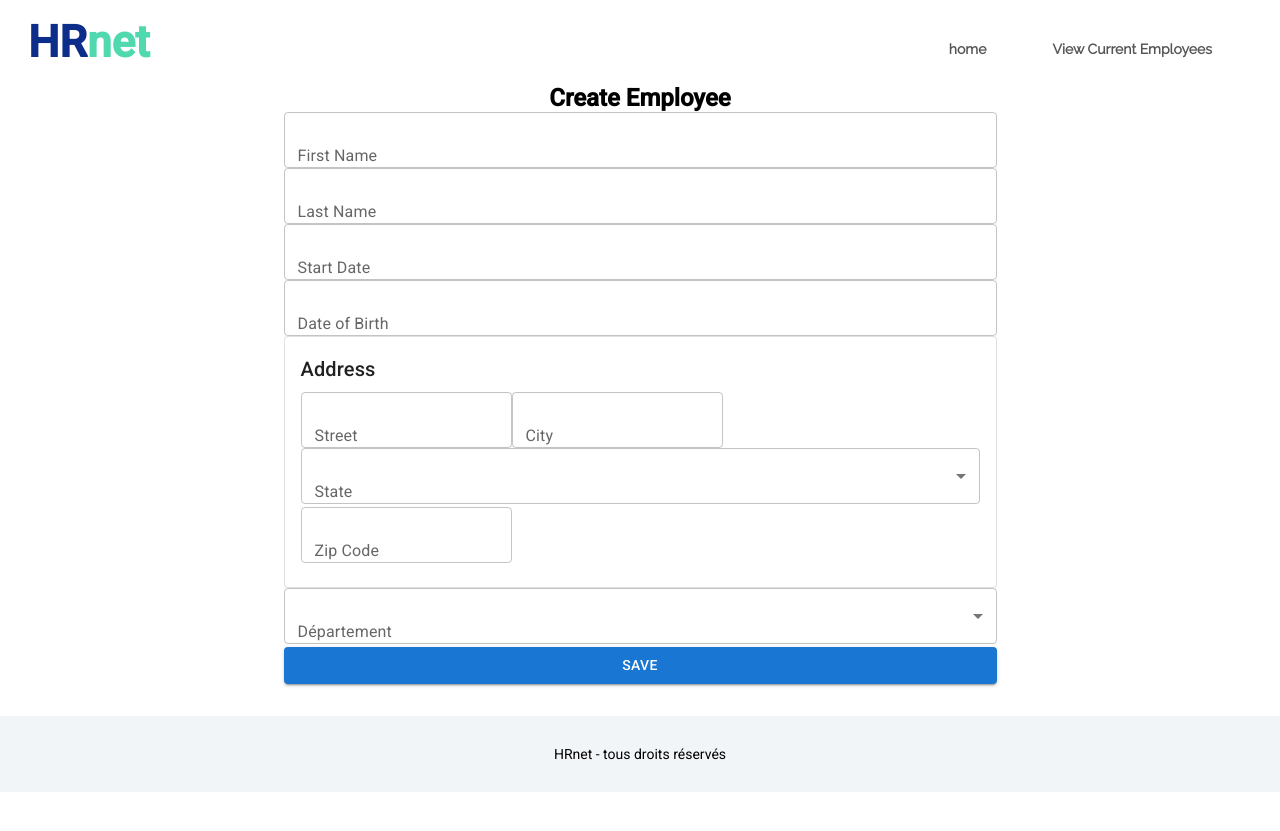
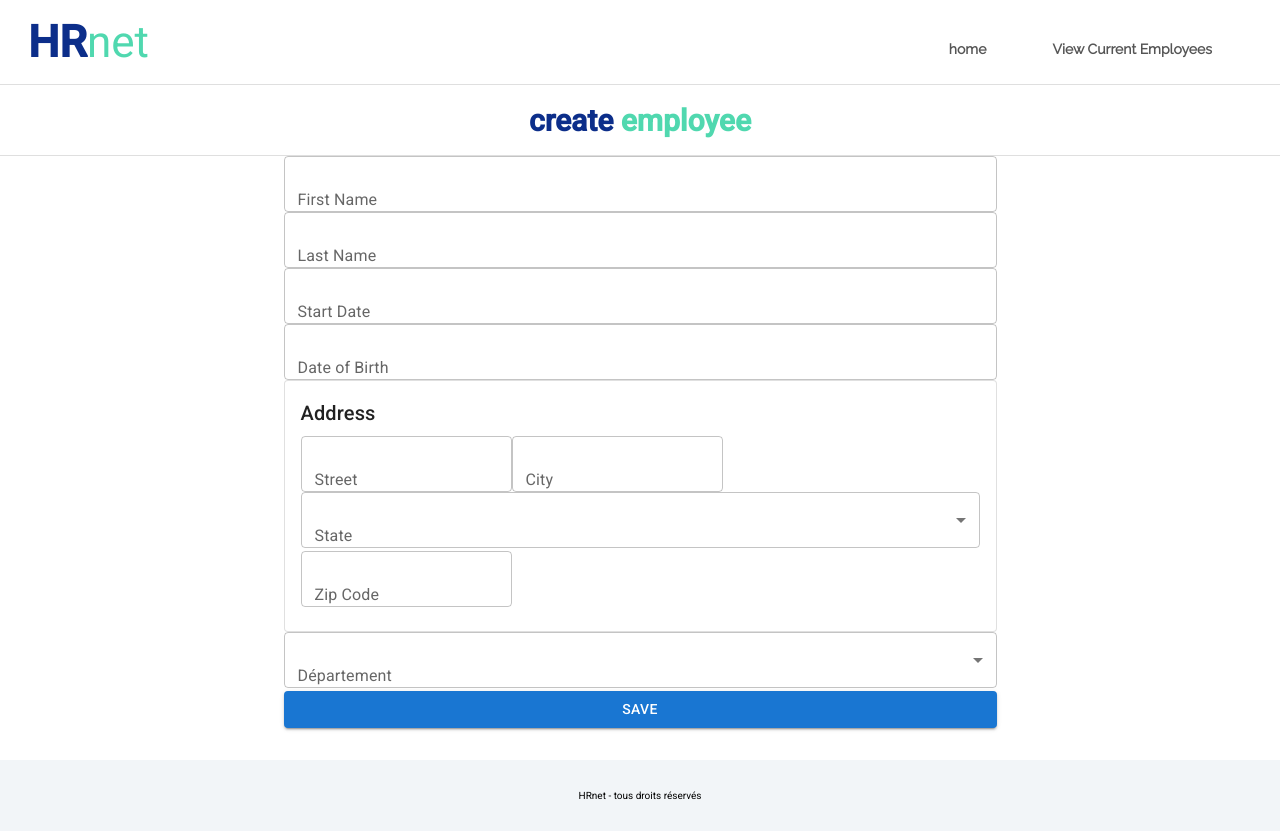
Before and after one commit to Axido545/HRnet, a React (Vite) app: page / in a window 1280 px wide. Before the commit the page ends 800 px from the top, so only its background shows below. Built offline with nearby package versions, Linux system fonts and the light colour scheme.

Commit message:
update banner

```diff
--- a/src/layout/banner/banner.css
+++ b/src/layout/banner/banner.css
@@ -0,0 +1,30 @@
+.banner {
+    border-top: #dfdfdf solid 1px;
+    border-bottom: #dfdfdf solid 1px;
+
+    height: 70px;
+    display: flex;
+    justify-content: center;
+    align-items: center;
+    -webkit-tap-highlight-color: transparent;
+    position: relative;
+    object-fit: cover;
+    background-position: top center;
+    background-size: cover;
+}
+
+
+.banner h2 {
+    color: #0c2e8a;
+    font-size: 30px;
+
+}
+
+.banner h2 span {
+    color: #50d8af;
+}
+
+
+.banner-title {
+    z-index: 1;
+}
--- a/src/layout/banner/banner.jsx
+++ b/src/layout/banner/banner.jsx
@@ -0,0 +1,5 @@
+import "./banner.css"
+
+export default function Banner({ title1, title2 }) {
+    return <div className="banner"><h2 className="banner-title">{title1} <span>{title2}</span></h2></div>
+}
--- a/src/layout/footer/footer.css
+++ b/src/layout/footer/footer.css
@@ -12,4 +12,5 @@ footer {
     justify-content: center;
     align-items: center;
     margin-top: 30px;
+    font-size: 10px;
 }
--- a/src/layout/header/header.css
+++ b/src/layout/header/header.css
@@ -23,6 +23,7 @@ logo {
 
 logo span {
     color: #50d8af;
+    font-weight: 100;
 }
 
 
--- a/src/pages/home/home.jsx
+++ b/src/pages/home/home.jsx
@@ -2,13 +2,13 @@ import "./home.css"
 import Form from "../../components/form/form.jsx"
 import Header from "../../layout/header/header.jsx"
 import Footer from "../../layout/footer/footer.jsx"
+import Banner from "../../layout/banner/banner.jsx"
 
 export default function Home() {
     return <>
         <Header />
+        <Banner title1="create" title2=" employee" />
         <div className="container">
-
-            <h2>Create Employee</h2>
             <Form />
         </div >
         <Footer />
```
